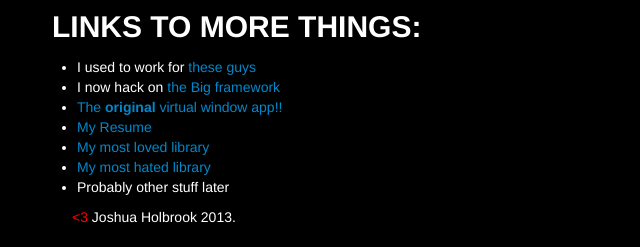
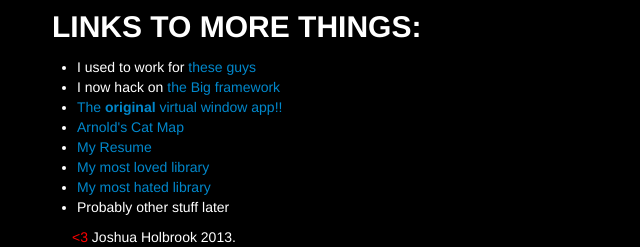
Before and after one commit to danfinlay/jesusabdullah.net, a plain HTML site: page index.html in a window 1280 px wide. Shown: the part 2734-2981 px from the top of the page, without its empty margins (98-738 px from the left). Drawn offline with Linux system fonts and the light colour scheme.

Commit message:
Link to catmap

```diff
--- a/index.html
+++ b/index.html
@@ -91,6 +91,7 @@
             <li>I used to work for <a href="http://nodejitsu.com">these guys</a></li>
             <li>I now hack on <a href="https://github.com/bigcompany/big">the Big framework</a></li>
             <li><a href="http://jesusabdullah.net/virtualwindow">The <strong>original</strong> virtual window app!!</a></li>
+            <li><a href="http://jesusabdullah.net/catmap">Arnold's Cat Map</a></li>
             <li><a href="https://github.com/jesusabdullah/resume">My Resume</a></li>
             <li><a href="https://github.com/jesusabdullah/node-ecstatic">My most loved library</a></li>
             <li><a href="https://github.com/jesusabdullah/hoarders">My most hated library</a></li>
```
